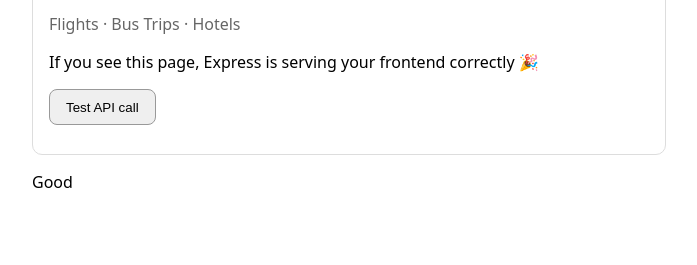
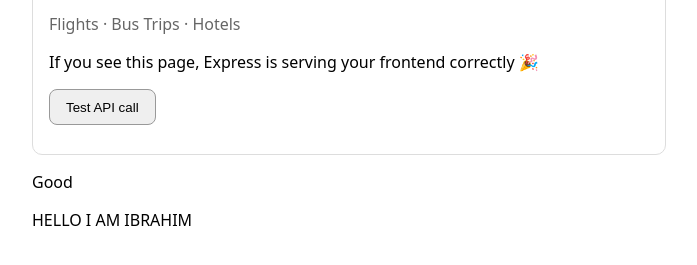
Before and after one commit to Mohammed-Moawwad/GoTripSC, a website: page public/index.html in a window 1280 px wide. Shown: the part 95-360 px from the top of the page, without its empty margins (0-697 px from the left). Drawn offline with Linux system fonts and the light colour scheme.

Commit message:
small edit

```diff
--- a/public/index.html
+++ b/public/index.html
@@ -21,7 +21,7 @@
     <pre id="out"></pre>
   </div>
     <p>Good</p>
-
+   <P>HELLO I AM IBRAHIM</P>
 
   <script>
     // Later we’ll call /api routes. For now, just wire the button.
```
